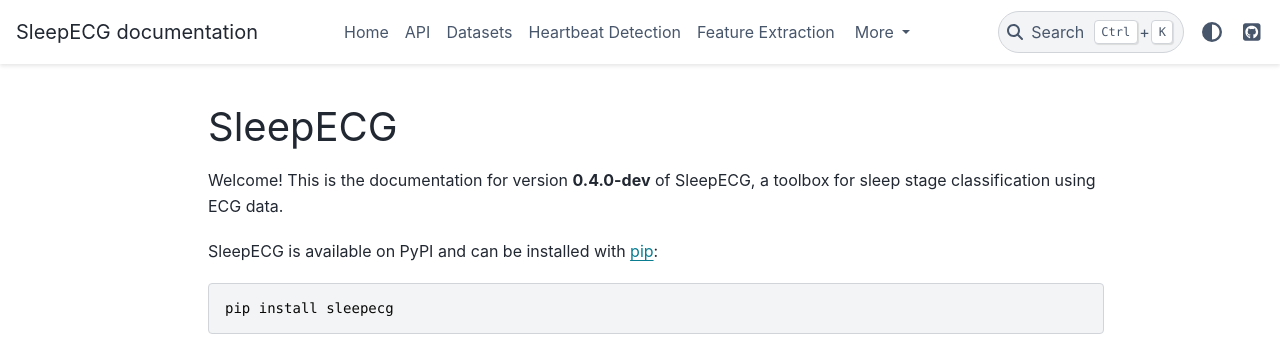
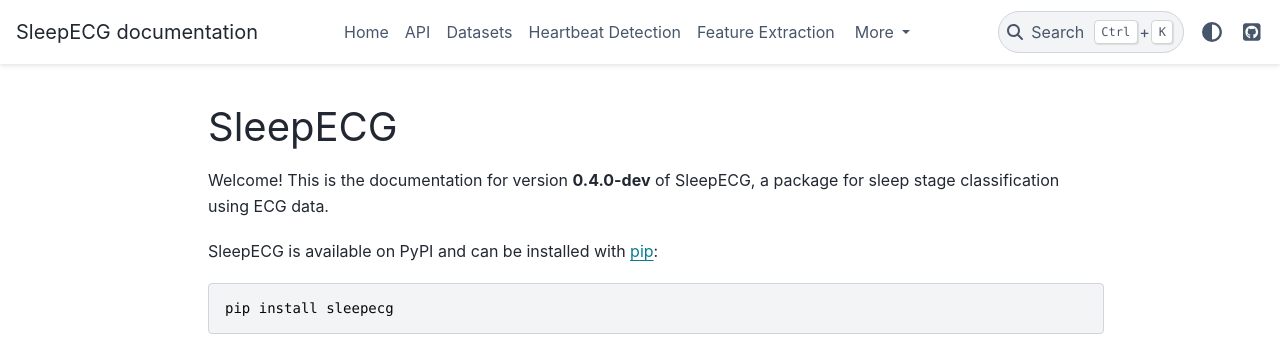
Before and after one commit to cbrnr/sleepecg, a Sphinx documentation site: the page built from doc/source/index.md, in a window 1280 px wide. Shown: the top 354 px of the page. Built offline with Sphinx 7.4.7 and the PyData theme 0.15.4, drawn with Linux system fonts in a browser that asks for light colours.

Commit message:
change 'toolbox' to 'package' [skip ci] (#62)

````diff
--- a/doc/source/index.md
+++ b/doc/source/index.md
@@ -10,7 +10,7 @@
 ```
 
 # SleepECG
-Welcome! This is the documentation for version **{{ version }}** of SleepECG, a toolbox for sleep stage classification using ECG data.
+Welcome! This is the documentation for version **{{ version }}** of SleepECG, a package for sleep stage classification using ECG data.
 
 SleepECG is available on PyPI and can be installed with [pip](https://pip.pypa.io/en/stable/):
 ```
--- a/setup.cfg
+++ b/setup.cfg
@@ -14,7 +14,7 @@
     Programming Language :: Python :: 3.9
     Programming Language :: Python :: Implementation :: CPython
 license = BSD 3-Clause License
-description = A toolbox for sleep stage classification using ECG data
+description = A package for sleep stage classification using ECG data
 long_description = file: README.md
 long_description_content_type = text/markdown
 keywords = sleep, ecg, qrs, peak
````
